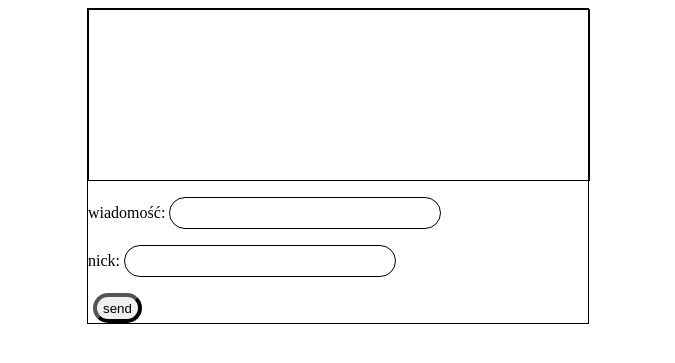
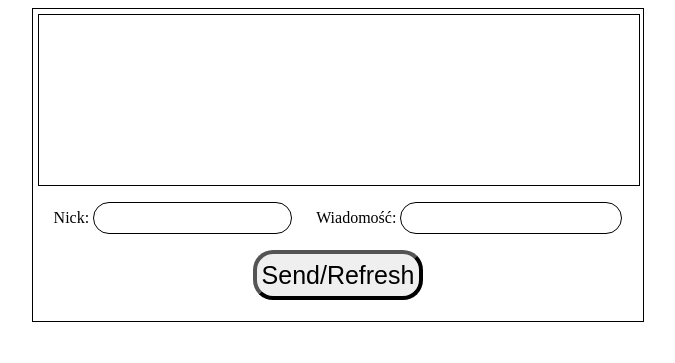
Before and after one commit to ChybDamian/Silownia_PHP, a PHP site: page / in a window 1280 px wide. Shown: the top 363 px of the page, without its empty margins (302-977 px from the left). Run offline with PHP 8.4, Linux system fonts and the light colour scheme; data that the repository does not hold is empty.

Commit message:
CHAT UPDATE

```diff
--- a/chat/chat.txt
+++ /dev/null
@@ -1 +0,0 @@
-sadfasdf
--- a/chat/index.php
+++ b/chat/index.php
@@ -9,31 +9,44 @@
 		<div id="chat">
 			<div id="display">
 				<?php
-					function writeDisplay($file){ // funkjca drukująca zawartość chat.txt na display -- dokończyć
-						while( !feof($file) ){
-							echo fgets($file);
+
+					function displayChat(){
+						fgets( $GLOBALS['chatRead'] ); // fwrite pozostawia pustą linie na początku chat.txt
+													  // fgets($chatRead) sprawia że następne użycie fgets będzie wczytywało zapisane linie
+						while( !feof($GLOBALS['chatRead']) ){
+							$nick_and_message = fgets($GLOBALS['chatRead']);
+							$array = explode( ',', $nick_and_message);
+							echo '<p class="message"><span class="nick">' . $array[0] . ' : </span>' . $array[1] . '</p>';
 						}
 					}
 
-					$message = "";
-					$nick = "";
-					@$message = $_POST["messageInput"]; // by zapobiec błędu gdy nie wprowadzono informacji do formu
-					@$nick = $_POST["nick"];
+					$chatAppend = fopen('chat.txt', 'a'); // otwórz plik z uprawnieniem do dopisywania do pliku
+					$chatRead = fopen('chat.txt', 'r' ); // otwórz plik z uprawnieniem do czytania pliku
 
-					$chat = fopen("chat.txt", "a");
-						fwrite($char, $nick);
-						fwrite($chat, $message);
+					if( !empty($_POST["messageInput"]) and !empty($_POST["nick"]) ){ // jeśli dane są wprowadzone do <form>
+						$message = $_POST["messageInput"];
+						$nick = $_POST["nick"];
 
+						fwrite( $chatAppend, "\n" . $nick . ',' . $message );
+						displayChat();
 
+					}else{ // jeśli wprowadzona tylko nazwa użytkownika wyświetl zawartość chat.txt (refresh)
+						displayChat();
+					};
 
+					fclose($chatRead);
+					fclose($chatAppend);
 
-					fclose($chat);
 				?>
 			</div>
 			<form method="post" action=" <?php echo $_SERVER['PHP_SELF']; ?>">
-				<p>wiadomość: <input class="input" id="messageInput" name="messageInput" type="text"/></p>
-				<p>nick: <input class="input" id="nick" name="nick" type="text"/></p>
-				<input id="send" type="submit" value="send"/>
+				<p class="inputLine">
+					 <span>Nick: <input class="input" id="nick" name="nick" type="text"/></span>
+					 <span>Wiadomość: <input class="input" id="messageInput" name="messageInput" type="text"/></span>
+				</p>
+				<p class="inputLine">
+					<input id="send" type="submit" value="Send/Refresh"/>
+				</p>
 			</form>
 		</div>
 	</body>
--- a/chat/style.css
+++ b/chat/style.css
@@ -1,5 +1,6 @@
 #chat{
-	width: 500px;
+	width: 600px;
+	padding: 5px;
 	border: 1px solid black;
 	margin: 0 auto;
 }
@@ -12,14 +13,28 @@
 
 .input{
 	height: 30px;
-	width: 50%;
 	border: 1px solid black;
 	border-radius: 20px;
 	padding: 0 10px;
 }
 
+.inputLine{
+	text-align: center;
+}
+
+.inputLine span{
+	margin: 0 10px;
+
+}
+
+.message{
+	margin: 0;
+}
+
 #send{
-	height: 30px;
+	height: 50px;
+	font-size: 25px;
+	padding: 5px;
 	margin: 0 5px;
 	border-radius: 20px;
 	border: 4px outset black;
@@ -30,6 +45,11 @@
 }
 
 .nick{
+	width: 100px;
 	font-style: italic;
 	color: grey;
 }
+
+#messageInput{
+	width: 200px;
+}
```
